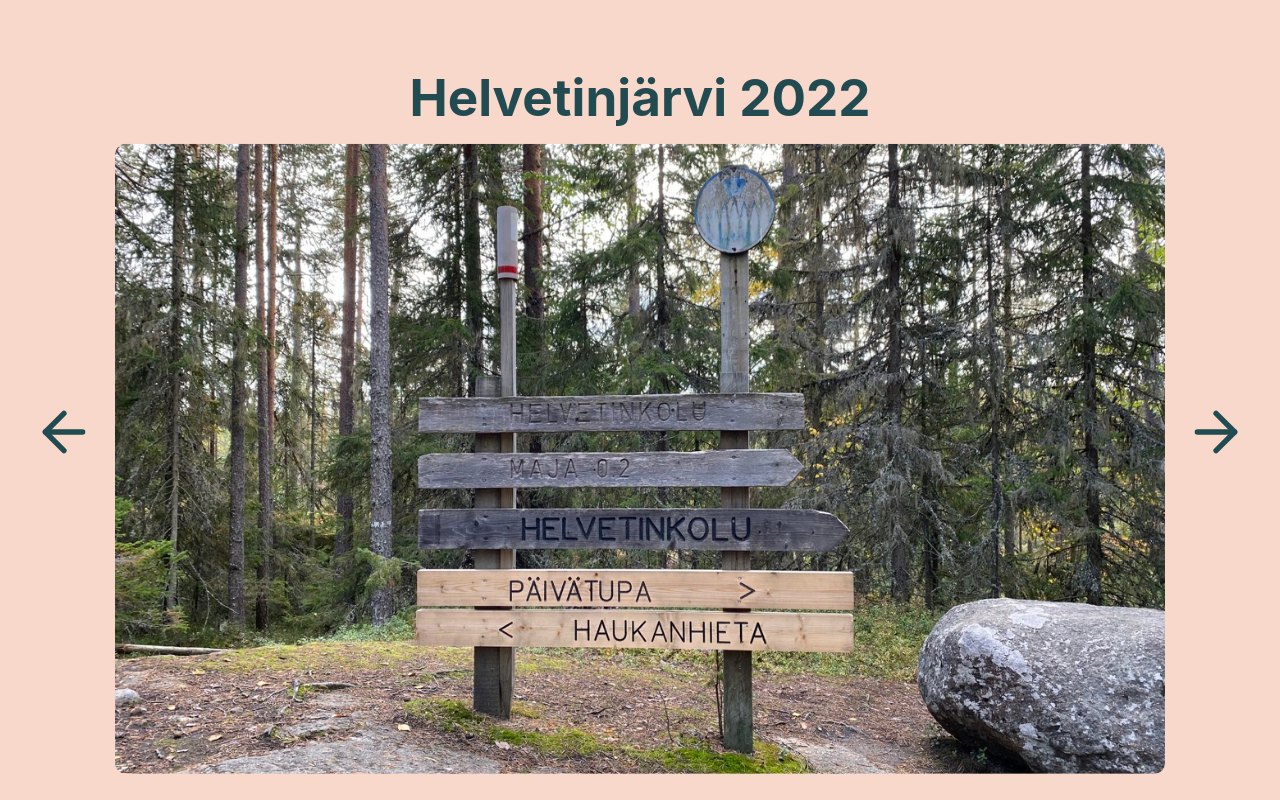
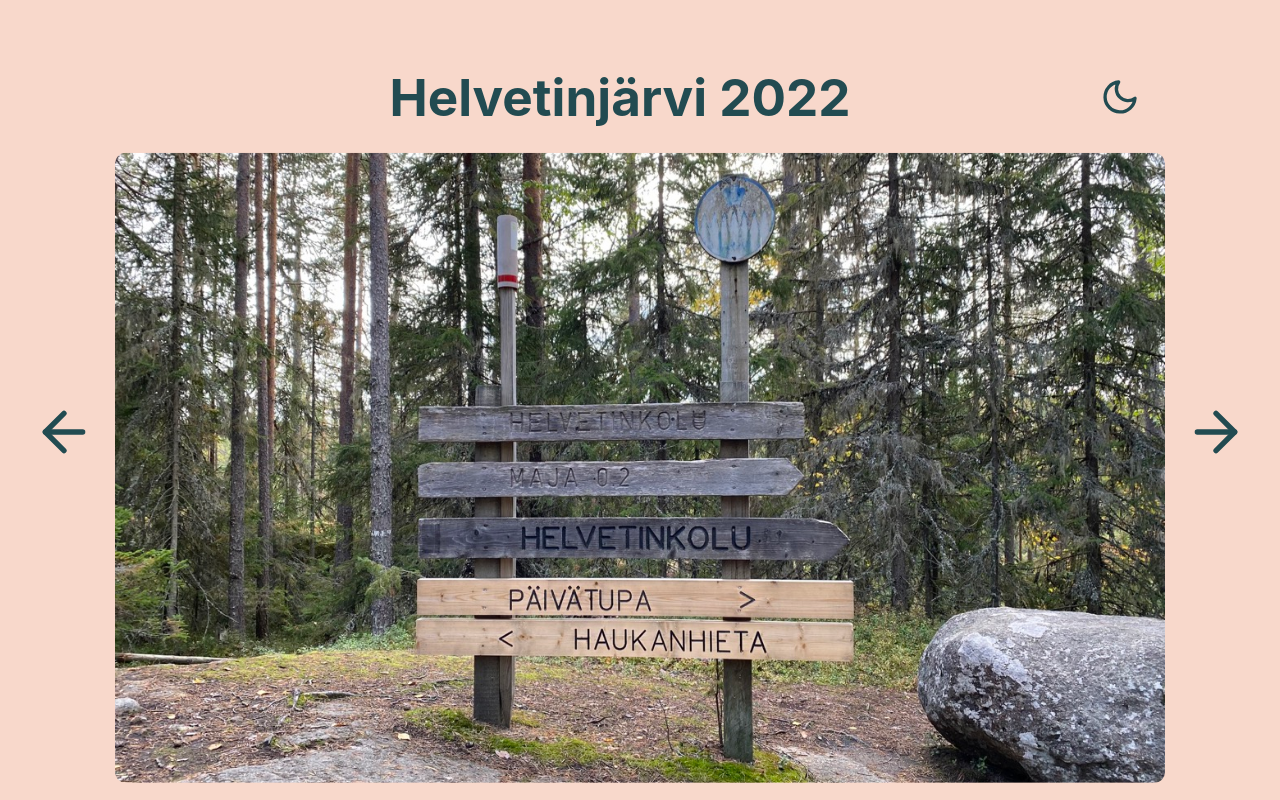
Before and after one commit to Alzuu/exove2023, a React (Vite) app in the folder section3/react-carousel/: page / in a window 1280 px wide. Built offline with nearby package versions, Linux system fonts and the light colour scheme.

Commit message:
Implement theme toggle (light and dark)

```diff
--- a/section3/react-carousel/src/App.css
+++ b/section3/react-carousel/src/App.css
@@ -1,6 +1,22 @@
 #root {
   margin: 0 auto;
   text-align: center;
+}
+
+.header {
+  display: flex;
+  align-items: center;
+}
+
+h1 {
+  margin-left: auto;
+}
+
+.theme-toggle {
+  margin-left: auto;
+  width: 2.5rem;
+  height: 2.5rem;
+  cursor: pointer;
 }
 
 .carousel {
--- a/section3/react-carousel/src/App.tsx
+++ b/section3/react-carousel/src/App.tsx
@@ -1,11 +1,29 @@
+import { useState } from 'react'
+import { FiSun, FiMoon } from 'react-icons/fi'
 import ImageHandler from './components/ImageHandler'
 import ImageCarousel from './components/ImageCarousel'
 import './App.css'
 
 function App() {
+  const [darkMode, setDarkMode] = useState(false)
+
+  const root = document.documentElement
+
+  const toggleTheme = () => {
+    setDarkMode(!darkMode)
+    root.classList.toggle('dark-theme')
+  }
+
   return (
     <div className='App'>
-      <h1>Helvetinjärvi 2022</h1>
+      <section className='header'>
+        <h1>Helvetinjärvi 2022</h1>
+        {darkMode ? (
+          <FiSun className='theme-toggle' onClick={toggleTheme}></FiSun>
+        ) : (
+          <FiMoon className='theme-toggle' onClick={toggleTheme}></FiMoon>
+        )}
+      </section>
       <ImageCarousel images={ImageHandler}></ImageCarousel>
     </div>
   )
--- a/section3/react-carousel/src/index.css
+++ b/section3/react-carousel/src/index.css
@@ -4,19 +4,23 @@
   line-height: 24px;
   font-weight: 400;
 
-  color-scheme: light dark;
   --color-light: #224b51;
   --color-dark: #f6a68d;
   --background-color-light: #f8d8cb;
   --background-color-dark: #0e282a;
-  color: var(--color-dark);
-  background-color: var(--background-color-dark);
+  color: var(--color-light);
+  background-color: var(--background-color-light);
 
   font-synthesis: none;
   text-rendering: optimizeLegibility;
   -webkit-font-smoothing: antialiased;
   -moz-osx-font-smoothing: grayscale;
   -webkit-text-size-adjust: 100%;
+}
+
+.dark-theme {
+  color: var(--color-dark);
+  background-color: var(--background-color-dark);
 }
 
 body {
@@ -31,10 +35,3 @@ h1 {
   font-size: 3.2em;
   line-height: 1.1;
 }
-
-@media (prefers-color-scheme: light) {
-  :root {
-    color: var(--color-light);
-    background-color: var(--background-color-light);
-  }
-}
```
